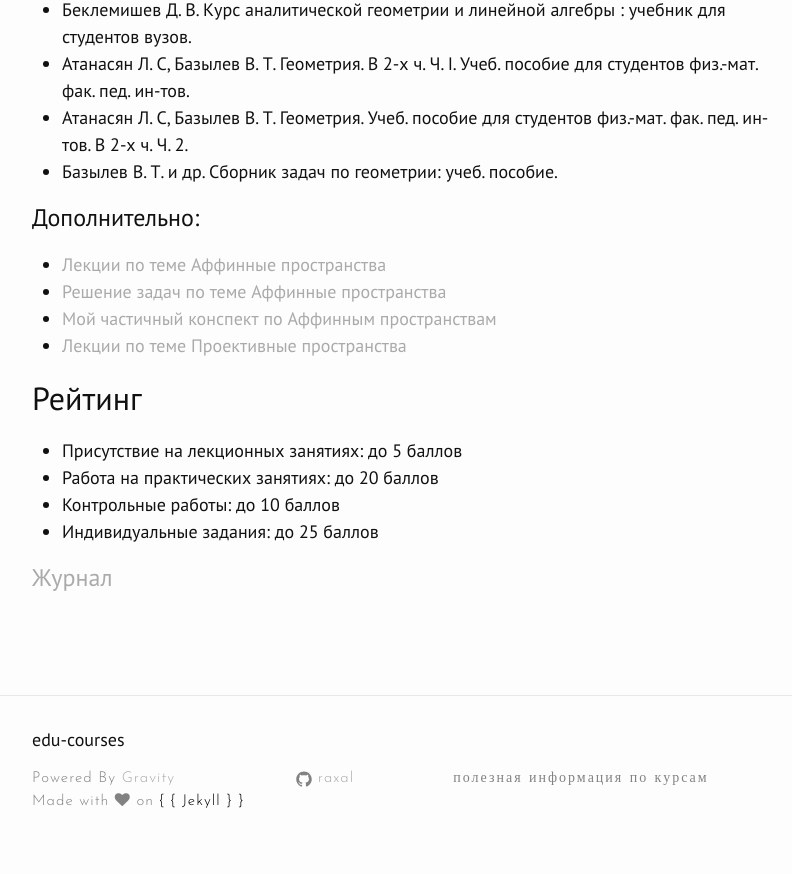
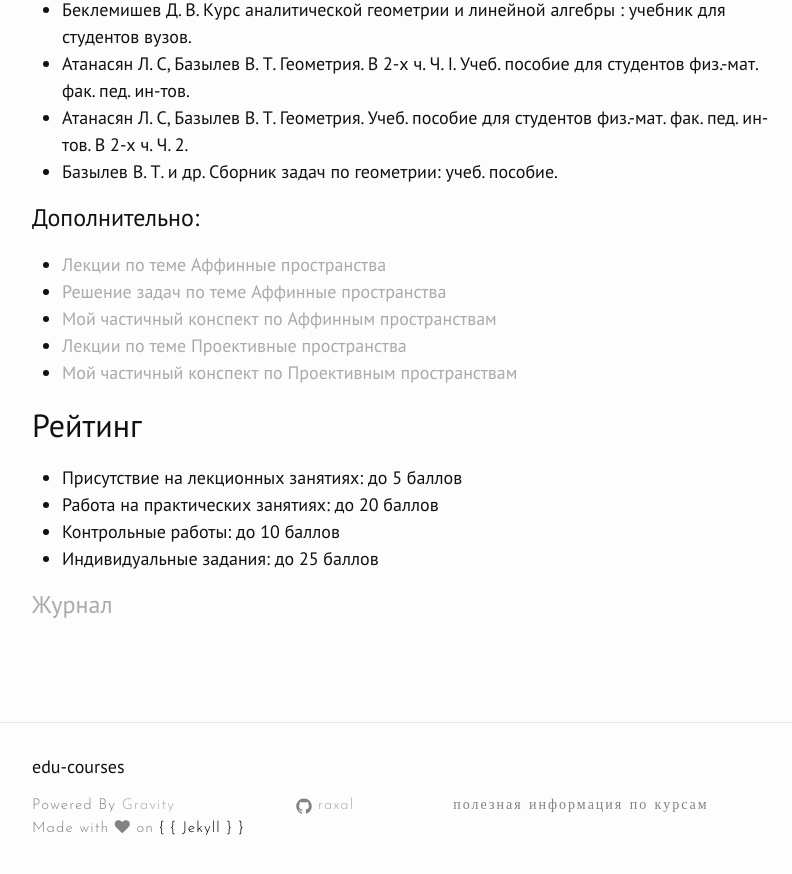
Before and after one commit to raxal/edu, a Jekyll site: the page built from _posts/2016-09-01-2016-fall-geometry-2.md, in a window 1280 px wide and 900 px high, scrolled down 1960 px. Shown: the top 874 px of the window, without its empty margins (238-1030 px from the left). Built offline with Jekyll 4.4.1, drawn with Linux system fonts in a browser that asks for light colours; nearby versions of some CDN libraries.

Commit message:
Add docs for 2016-fall/geometry-2

```diff
--- a/_posts/2016-09-01-2016-fall-geometry-2.md
+++ b/_posts/2016-09-01-2016-fall-geometry-2.md
@@ -66,6 +66,7 @@
 - [Решение задач по теме Аффинные пространства](https://github.com/raxal/edu-courses/raw/master/docs/geometry/met_aff-seltasks.pdf)
 - [Мой частичный конспект по Аффинным пространствам](https://github.com/raxal/edu-courses/raw/master/docs/geometry/lection_aff_my.pdf)
 - [Лекции по теме Проективные пространства](https://github.com/raxal/edu-courses/raw/master/docs/geometry/lection_pro.pdf)
+- [Мой частичный конспект по Проективным пространствам](https://github.com/raxal/edu-courses/raw/master/docs/geometry/lection_pro_my.pdf)
 
 ## Рейтинг
 
```
